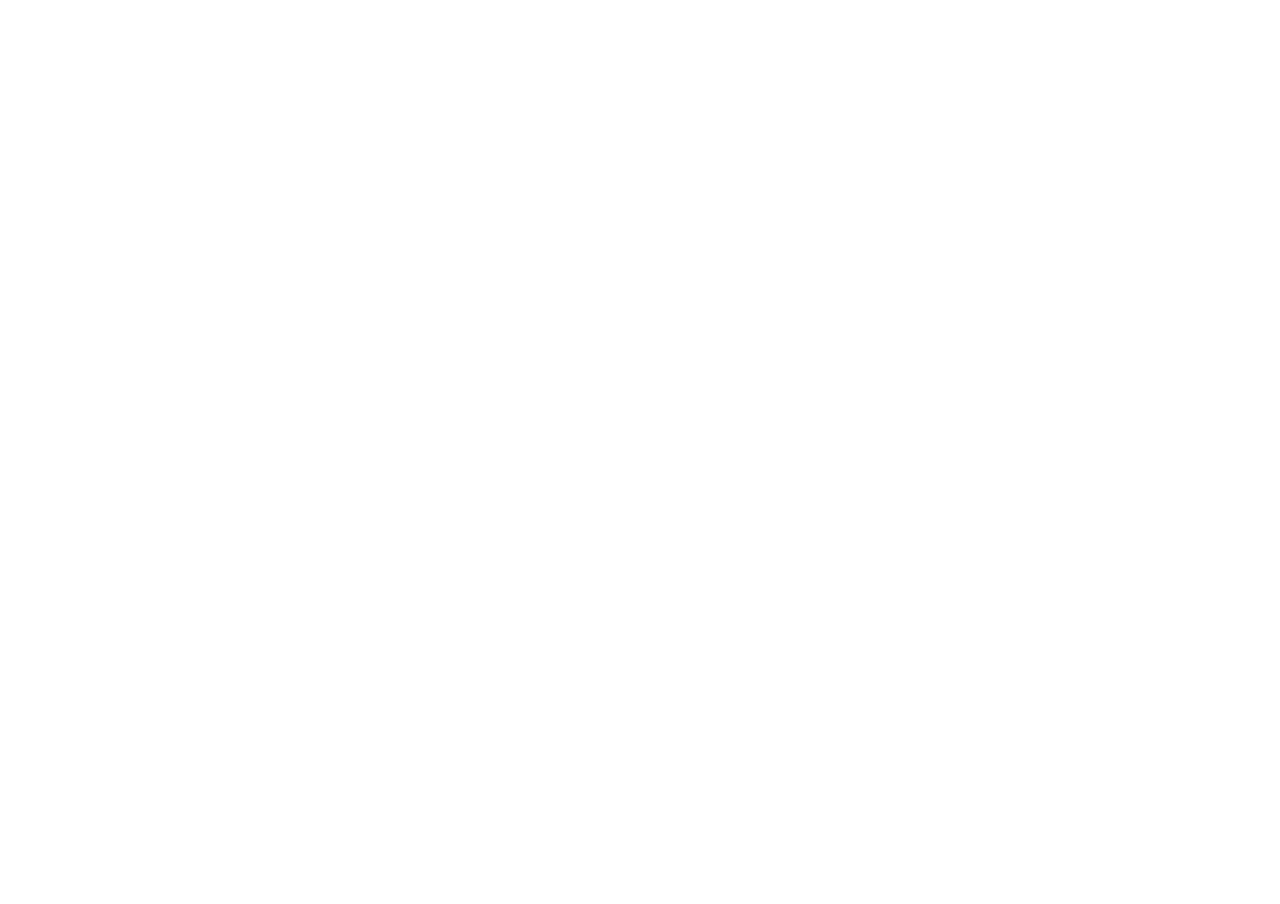
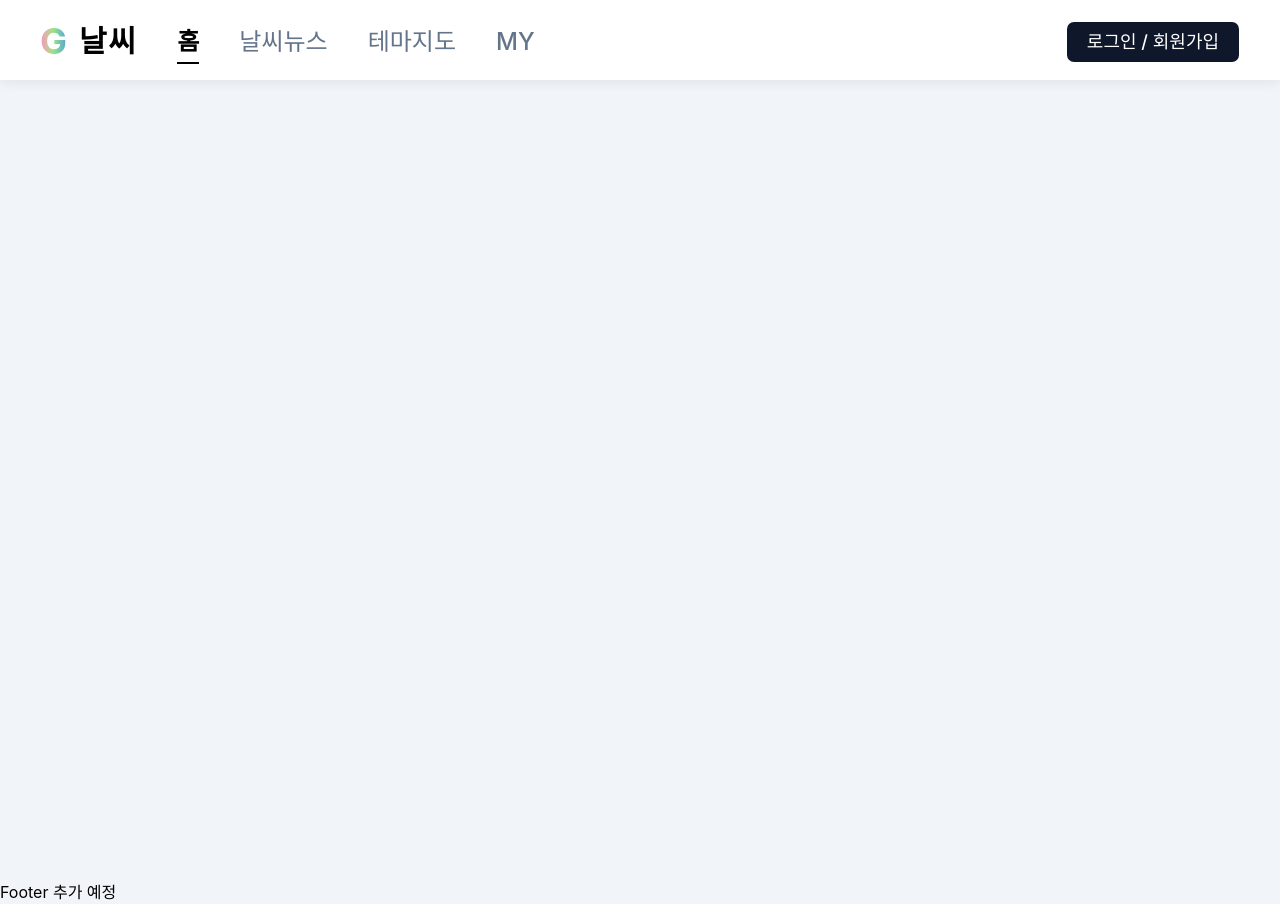
Before and after one commit to G-NooN-in-Dev/gnoon-in-weather, a Next.js app in the folder apps/web/: page / in a window 1280 px wide. Before the commit the page ends 800 px from the top, so only its background shows below. Built offline with nearby package versions, Linux system fonts and the light colour scheme; a web font is replaced by a local one.

Commit message:
WEATHER-16 feat: 기본 레이아웃 설정
- 헤더, 푸터, Title

```diff
--- a/apps/web/app/layout.tsx
+++ b/apps/web/app/layout.tsx
@@ -1,20 +1,29 @@
 import '@/global.css'
 
 import type { Metadata } from 'next'
+import { PropsWithChildren } from 'react'
+
+import Footer from '@/components/footer'
+import Header from '@/components/header'
 
 export const metadata: Metadata = {
-	title: 'Create Next App',
-	description: 'Generated by create next app'
+	title: {
+		default: 'G-NooN in Weather',
+		template: '%s | G-NooN in Weather'
+	},
+	description: 'G-NooN in Weather'
 }
 
-export default function RootLayout({
-	children
-}: Readonly<{
-	children: React.ReactNode
-}>) {
+function RootLayout({ children }: PropsWithChildren) {
 	return (
 		<html lang="ko" className="h-full antialiased">
-			<body className="flex min-h-full flex-col">{children}</body>
+			<body className="bg-grayscale-100 flex min-h-full w-full flex-col pt-20">
+				<Header />
+				{children}
+				<Footer />
+			</body>
 		</html>
 	)
 }
+
+export default RootLayout
```
